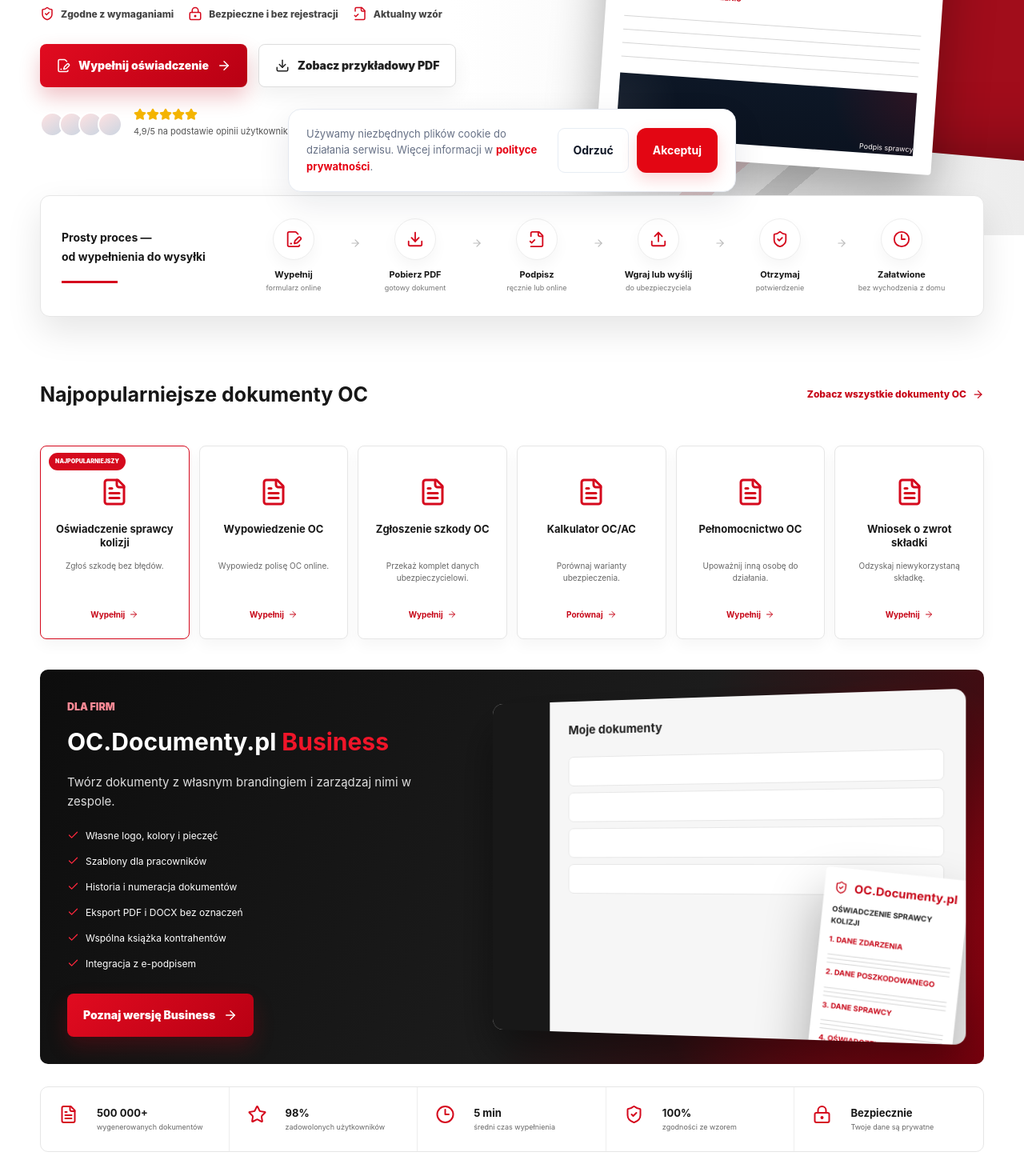
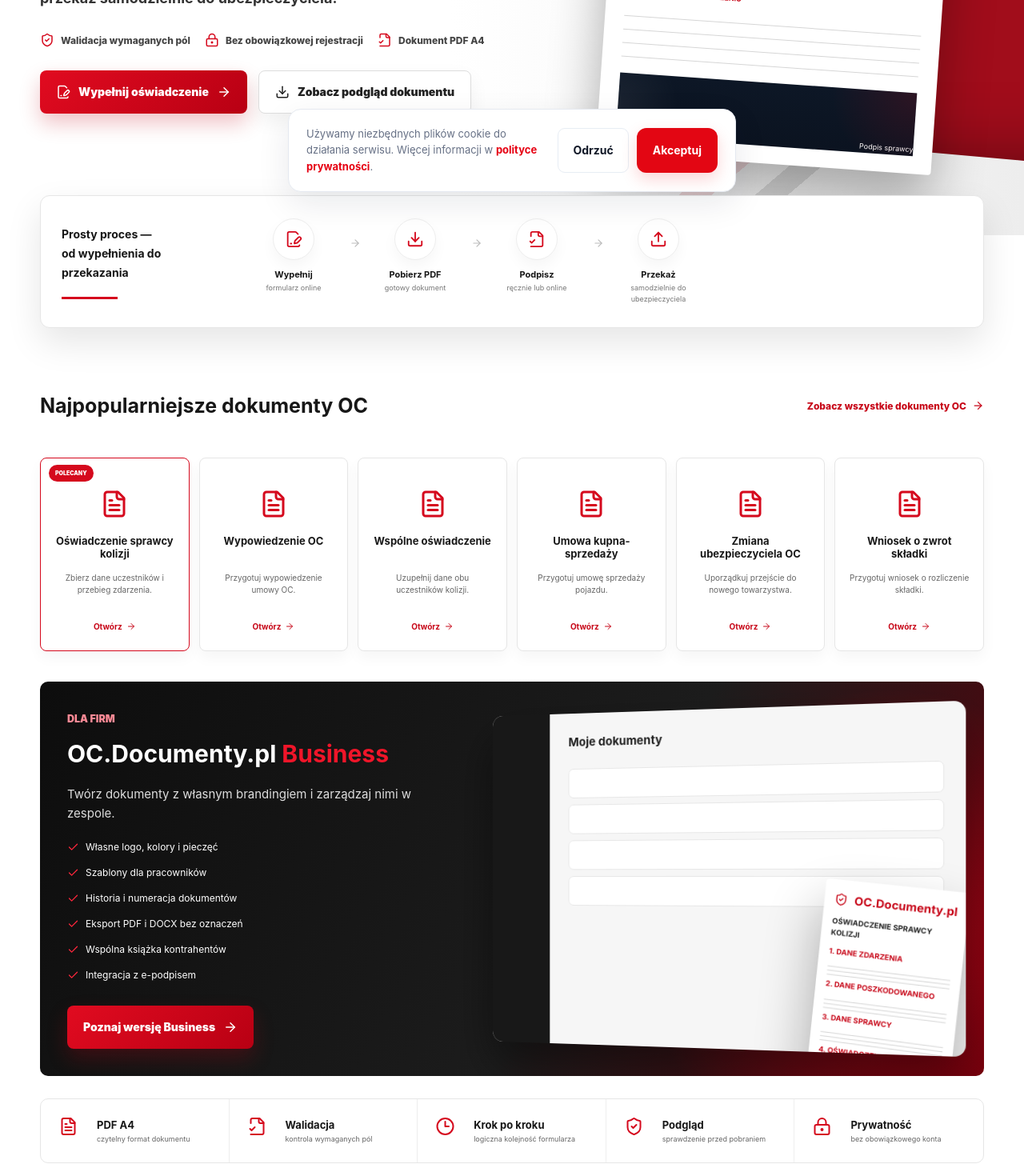
Before and after one commit to AndyPearman89/OC.Documenty.pl, a Next.js app: page /oswiadczenie-sprawcy in a window 1280 px wide. Shown: the part 540-2010 px from the top of the page at 80% size. Built offline with nearby package versions, Linux system fonts and the light colour scheme.

Commit message:
fix: harden collision landing content and routing

```diff
--- a/app/oswiadczenie-sprawcy/page.tsx
+++ b/app/oswiadczenie-sprawcy/page.tsx
@@ -1,4 +1,5 @@
 import type { Metadata } from "next";
+import Link from "next/link";
 import {
   ArrowRight,
   Check,
@@ -10,7 +11,6 @@ import {
   LockKeyhole,
   Mail,
   ShieldCheck,
-  Star,
   Upload,
 } from "lucide-react";
 import { Footer } from "@/components/Footer";
@@ -20,26 +20,49 @@ import styles from "./page.module.css";
 
 export const metadata: Metadata = {
   title: "Oświadczenie sprawcy kolizji — generator PDF",
-  description: "Wypełnij oświadczenie sprawcy kolizji online, pobierz PDF, podpisz i wyślij do ubezpieczyciela.",
+  description:
+    "Wypełnij oświadczenie sprawcy kolizji online, pobierz PDF i przygotuj dokument do przekazania ubezpieczycielowi.",
   alternates: { canonical: "/oswiadczenie-sprawcy" },
 };
 
 const documents = [
-  ["Oświadczenie sprawcy kolizji", "Zgłoś szkodę bez błędów.", "/oswiadczenie-sprawcy"],
-  ["Wypowiedzenie OC", "Wypowiedz polisę OC online.", "/wypowiedzenie-oc"],
-  ["Zgłoszenie szkody OC", "Przekaż komplet danych ubezpieczycielowi.", "/zgloszenie-szkody"],
-  ["Kalkulator OC/AC", "Porównaj warianty ubezpieczenia.", "/kalkulator-oc"],
-  ["Pełnomocnictwo OC", "Upoważnij inną osobę do działania.", "/pelnomocnictwo"],
-  ["Wniosek o zwrot składki", "Odzyskaj niewykorzystaną składkę.", "/wniosek-o-zwrot-skladki"],
-];
+  {
+    title: "Oświadczenie sprawcy kolizji",
+    text: "Zbierz dane uczestników i przebieg zdarzenia.",
+    href: "/oswiadczenie-sprawcy",
+  },
+  {
+    title: "Wypowiedzenie OC",
+    text: "Przygotuj wypowiedzenie umowy OC.",
+    href: "/dokument/wypowiedzenie-oc",
+  },
+  {
+    title: "Wspólne oświadczenie",
+    text: "Uzupełnij dane obu uczestników kolizji.",
+    href: "/dokument/wspolne-oswiadczenie",
+  },
+  {
+    title: "Umowa kupna-sprzedaży",
+    text: "Przygotuj umowę sprzedaży pojazdu.",
+    href: "/umowa-kupna-sprzedazy",
+  },
+  {
+    title: "Zmiana ubezpieczyciela OC",
+    text: "Uporządkuj przejście do nowego towarzystwa.",
+    href: "/dokument/zmiana-ubezpieczyciela",
+  },
+  {
+    title: "Wniosek o zwrot składki",
+    text: "Przygotuj wniosek o rozliczenie składki.",
+    href: "/dokument/zwrot-skladki-oc",
+  },
+] as const;
 
 const steps = [
   [FilePenLine, "Wypełnij", "formularz online"],
   [Download, "Pobierz PDF", "gotowy dokument"],
   [FileCheck2, "Podpisz", "ręcznie lub online"],
-  [Upload, "Wgraj lub wyślij", "do ubezpieczyciela"],
-  [ShieldCheck, "Otrzymaj", "potwierdzenie"],
-  [Clock3, "Załatwione", "bez wychodzenia z domu"],
+  [Upload, "Przekaż", "samodzielnie do ubezpieczyciela"],
 ] as const;
 
 export default function CollisionPage() {
@@ -50,21 +73,33 @@ export default function CollisionPage() {
         <section className={styles.hero}>
           <div className={`container ${styles.heroGrid}`}>
             <div className={styles.heroCopy}>
-              <div className={styles.hotPill}>Najpopularniejszy dokument w kategorii OC</div>
-              <h1>Oświadczenie<br /><span>sprawcy kolizji</span></h1>
-              <p>Wypełnij online, pobierz PDF, podpisz i wyślij do ubezpieczyciela w kilka minut.</p>
+              <div className={styles.hotPill}>Generator dokumentu OC</div>
+              <h1>
+                Oświadczenie
+                <br />
+                <span>sprawcy kolizji</span>
+              </h1>
+              <p>
+                Wypełnij formularz online, pobierz dokument PDF, podpisz go i przekaż samodzielnie do ubezpieczyciela.
+              </p>
               <div className={styles.trustRow}>
-                <span><ShieldCheck /> Zgodne z wymaganiami</span>
-                <span><LockKeyhole /> Bezpieczne i bez rejestracji</span>
-                <span><FileCheck2 /> Aktualny wzór</span>
+                <span>
+                  <ShieldCheck /> Walidacja wymaganych pól
+                </span>
+                <span>
+                  <LockKeyhole /> Bez obowiązkowej rejestracji
+                </span>
+                <span>
+                  <FileCheck2 /> Dokument PDF A4
+                </span>
               </div>
               <div className={styles.heroActions}>
-                <a href="#formularz" className={styles.primaryCta}><FilePenLine /> Wypełnij oświadczenie <ArrowRight /></a>
-                <a href="#podglad" className={styles.secondaryCta}><Download /> Zobacz przykładowy PDF</a>
-              </div>
-              <div className={styles.rating}>
-                <div className={styles.avatars}><i /><i /><i /><i /></div>
-                <div><div>{[1,2,3,4,5].map((n)=><Star key={n} fill="currentColor" />)}</div><small>4,9/5 na podstawie opinii użytkowników</small></div>
+                <a href="#formularz" className={styles.primaryCta}>
+                  <FilePenLine /> Wypełnij oświadczenie <ArrowRight />
+                </a>
+                <a href="#podglad" className={styles.secondaryCta}>
+                  <Download /> Zobacz podgląd dokumentu
+                </a>
               </div>
             </div>
             <div id="podglad" className={styles.visual}>
@@ -75,59 +110,154 @@ export default function CollisionPage() {
         </section>
 
         <section className={`container ${styles.processCard}`}>
-          <div className={styles.processIntro}><strong>Prosty proces —<br />od wypełnienia do wysyłki</strong><i /></div>
+          <div className={styles.processIntro}>
+            <strong>
+              Prosty proces —
+              <br />od wypełnienia do przekazania
+            </strong>
+            <i />
+          </div>
           <div className={styles.processSteps}>
-            {steps.map(([Icon,title,text], index) => (
+            {steps.map(([Icon, title, text], index) => (
               <div className={styles.processStep} key={title}>
-                <span><Icon /></span><b>{title}</b><small>{text}</small>{index < steps.length - 1 && <ArrowRight className={styles.stepArrow} />}
+                <span>
+                  <Icon />
+                </span>
+                <b>{title}</b>
+                <small>{text}</small>
+                {index < steps.length - 1 && <ArrowRight className={styles.stepArrow} />}
               </div>
             ))}
           </div>
         </section>
 
         <section className={`container ${styles.popular}`}>
-          <div className={styles.sectionHeader}><h2>Najpopularniejsze dokumenty OC</h2><a href="/dokumenty">Zobacz wszystkie dokumenty OC <ArrowRight /></a></div>
+          <div className={styles.sectionHeader}>
+            <h2>Najpopularniejsze dokumenty OC</h2>
+            <Link href="/dokumenty">
+              Zobacz wszystkie dokumenty OC <ArrowRight />
+            </Link>
+          </div>
           <div className={styles.documentGrid}>
-            {documents.map(([title,text,href], index) => (
-              <a href={href} className={`${styles.documentCard} ${index === 0 ? styles.featured : ""}`} key={title}>
-                {index === 0 && <em>Najpopularniejszy</em>}
-                <span><FileText /></span><h3>{title}</h3><p>{text}</p><b>{index === 3 ? "Porównaj" : "Wypełnij"} <ArrowRight /></b>
-              </a>
+            {documents.map(({ title, text, href }, index) => (
+              <Link
+                href={href}
+                className={`${styles.documentCard} ${index === 0 ? styles.featured : ""}`}
+                key={title}
+              >
+                {index === 0 && <em>Polecany</em>}
+                <span>
+                  <FileText />
+                </span>
+                <h3>{title}</h3>
+                <p>{text}</p>
+                <b>
+                  Otwórz <ArrowRight />
+                </b>
+              </Link>
             ))}
           </div>
         </section>
 
         <section className={`container ${styles.business}`}>
           <div>
-            <small>Dla firm</small><h2>OC.Documenty.pl <span>Business</span></h2>
+            <small>Dla firm</small>
+            <h2>
+              OC.Documenty.pl <span>Business</span>
+            </h2>
             <p>Twórz dokumenty z własnym brandingiem i zarządzaj nimi w zespole.</p>
             <ul>
-              {["Własne logo, kolory i pieczęć","Szablony dla pracowników","Historia i numeracja dokumentów","Eksport PDF i DOCX bez oznaczeń","Wspólna książka kontrahentów","Integracja z e-podpisem"].map(item=><li key={item}><Check />{item}</li>)}
+              {[
+                "Własne logo, kolory i pieczęć",
+                "Szablony dla pracowników",
+                "Historia i numeracja dokumentów",
+                "Eksport PDF i DOCX bez oznaczeń",
+                "Wspólna książka kontrahentów",
+                "Integracja z e-podpisem",
+              ].map((item) => (
+                <li key={item}>
+                  <Check /> {item}
+                </li>
+              ))}
             </ul>
-            <a href="/dla-firm" className={styles.primaryCta}>Poznaj wersję Business <ArrowRight /></a>
+            <Link href="/dla-firm" className={styles.primaryCta}>
+              Poznaj wersję Business <ArrowRight />
+            </Link>
           </div>
-          <div className={styles.dashboardMock}><div className={styles.dashSidebar} /><div className={styles.dashContent}><b>Moje dokumenty</b><i /><i /><i /><i /></div><DocumentMock compact /></div>
+          <div className={styles.dashboardMock}>
+            <div className={styles.dashSidebar} />
+            <div className={styles.dashContent}>
+              <b>Moje dokumenty</b>
+              <i />
+              <i />
+              <i />
+              <i />
+            </div>
+            <DocumentMock compact />
+          </div>
         </section>
 
-        <section className={`container ${styles.metrics}`}>
-          <div><FileText /><b>500 000+</b><small>wygenerowanych dokumentów</small></div>
-          <div><Star /><b>98%</b><small>zadowolonych użytkowników</small></div>
-          <div><Clock3 /><b>5 min</b><small>średni czas wypełnienia</small></div>
-          <div><ShieldCheck /><b>100%</b><small>zgodności ze wzorem</small></div>
-          <div><LockKeyhole /><b>Bezpiecznie</b><small>Twoje dane są prywatne</small></div>
+        <section className={`container ${styles.metrics}`} aria-label="Najważniejsze cechy generatora">
+          <div>
+            <FileText />
+            <b>PDF A4</b>
+            <small>czytelny format dokumentu</small>
+          </div>
+          <div>
+            <FileCheck2 />
+            <b>Walidacja</b>
+            <small>kontrola wymaganych pól</small>
+          </div>
+          <div>
+            <Clock3 />
+            <b>Krok po kroku</b>
+            <small>logiczna kolejność formularza</small>
+          </div>
+          <div>
+            <ShieldCheck />
+            <b>Podgląd</b>
+            <small>sprawdzenie przed pobraniem</small>
+          </div>
+          <div>
+            <LockKeyhole />
+            <b>Prywatność</b>
+            <small>bez obowiązkowego konta</small>
+          </div>
         </section>
 
         <section id="formularz" className={styles.generatorSection}>
           <div className="container">
-            <div className={styles.generatorHeading}><small>Generator dokumentu</small><h2>Wypełnij oświadczenie online</h2><p>Dane są przetwarzane lokalnie w przeglądarce.</p></div>
+            <div className={styles.generatorHeading}>
+              <small>Generator dokumentu</small>
+              <h2>Wypełnij oświadczenie online</h2>
+              <p>Przed pobraniem sprawdź wszystkie dane w podglądzie dokumentu.</p>
+            </div>
             <CollisionForm />
           </div>
         </section>
 
         <section className={`container ${styles.contactStrip}`}>
-          <div><ShieldCheck /><span><b>Masz pytania?</b><small>Jesteśmy tu, aby pomóc.</small></span></div>
-          <div><Mail /><span><small>Napisz do nas</small><b>kontakt@oc.documenty.pl</b></span></div>
-          <div><Clock3 /><span><small>Dostępne 7 dni w tygodniu</small><b>8:00–20:00</b></span></div>
+          <div>
+            <ShieldCheck />
+            <span>
+              <b>Masz pytania?</b>
+              <small>Sprawdź instrukcję lub skontaktuj się z nami.</small>
+            </span>
+          </div>
+          <div>
+            <Mail />
+            <span>
+              <small>Napisz do nas</small>
+              <b>oc@documenty.pl</b>
+            </span>
+          </div>
+          <div>
+            <Clock3 />
+            <span>
+              <small>Generator online</small>
+              <b>Dostępny przez całą dobę</b>
+            </span>
+          </div>
         </section>
       </main>
       <Footer />
@@ -138,10 +268,27 @@ export default function CollisionPage() {
 function DocumentMock({ compact = false }: { compact?: boolean }) {
   return (
     <div className={`${styles.documentMock} ${compact ? styles.compactMock : ""}`}>
-      <header><ShieldCheck /><b>OC.Documenty.pl</b><em>Zgodne z wymaganiami</em></header>
-      <h3>OŚWIADCZENIE SPRAWCY KOLIZJI</h3><p>dla potrzeb ubezpieczyciela</p>
-      {["1. DANE ZDARZENIA","2. DANE POSZKODOWANEGO","3. DANE SPRAWCY","4. OŚWIADCZENIE O ZDARZENIU"].map((title,idx)=><section key={title}><b>{title}</b>{Array.from({length: idx === 3 ? 4 : 3}).map((_,i)=><i key={i} />)} </section>)}
-      <footer><span>Data: 24.06.2026</span><span>Podpis sprawcy</span></footer>
+      <header>
+        <ShieldCheck />
+        <b>OC.Documenty.pl</b>
+        <em>Podgląd dokumentu</em>
+      </header>
+      <h3>OŚWIADCZENIE SPRAWCY KOLIZJI</h3>
+      <p>dla potrzeb ubezpieczyciela</p>
+      {["1. DANE ZDARZENIA", "2. DANE POSZKODOWANEGO", "3. DANE SPRAWCY", "4. OŚWIADCZENIE O ZDARZENIU"].map(
+        (title, index) => (
+          <section key={title}>
+            <b>{title}</b>
+            {Array.from({ length: index === 3 ? 4 : 3 }).map((_, lineIndex) => (
+              <i key={lineIndex} />
+            ))}
+          </section>
+        ),
+      )}
+      <footer>
+        <span>Data: DD.MM.RRRR</span>
+        <span>Podpis sprawcy</span>
+      </footer>
     </div>
   );
 }
```
